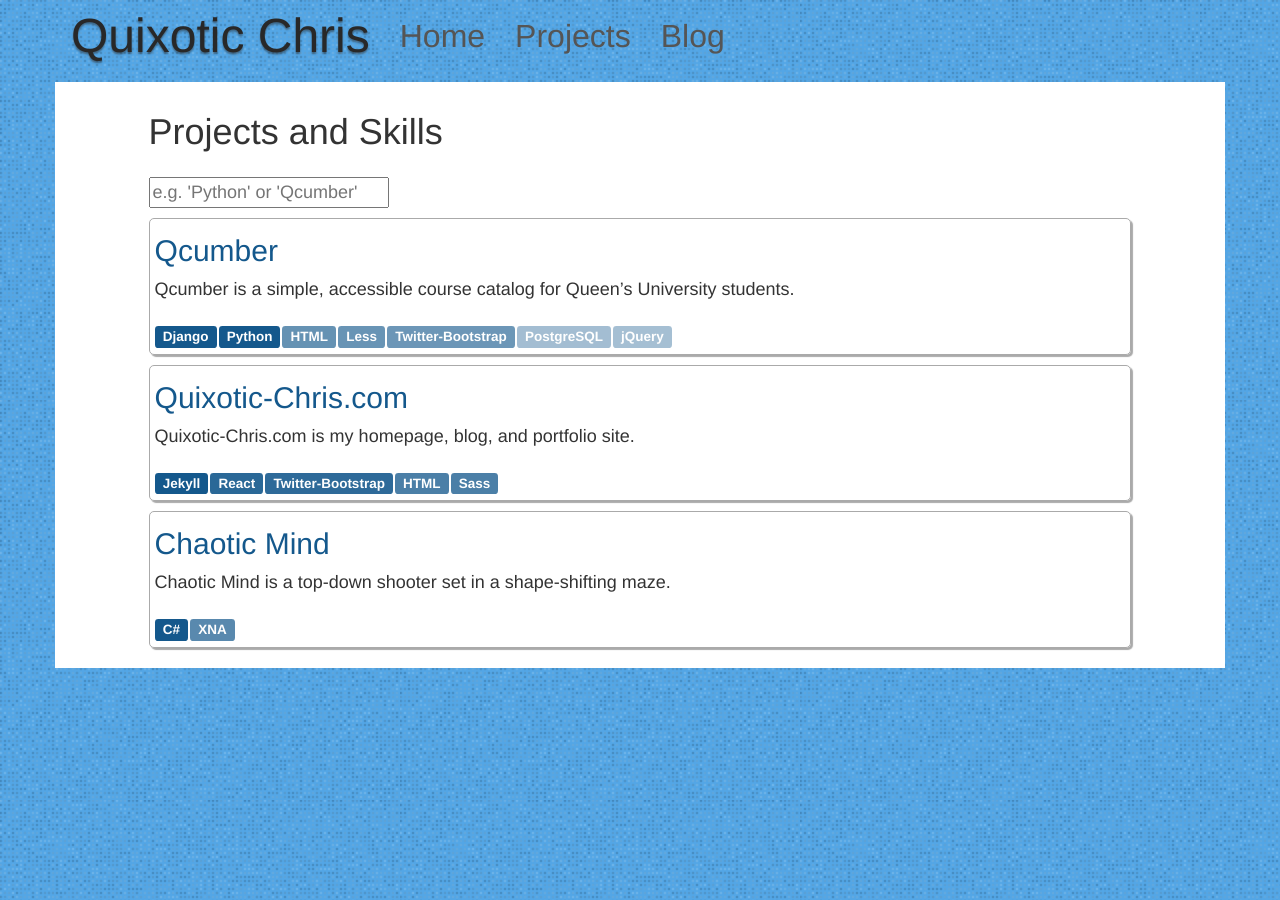
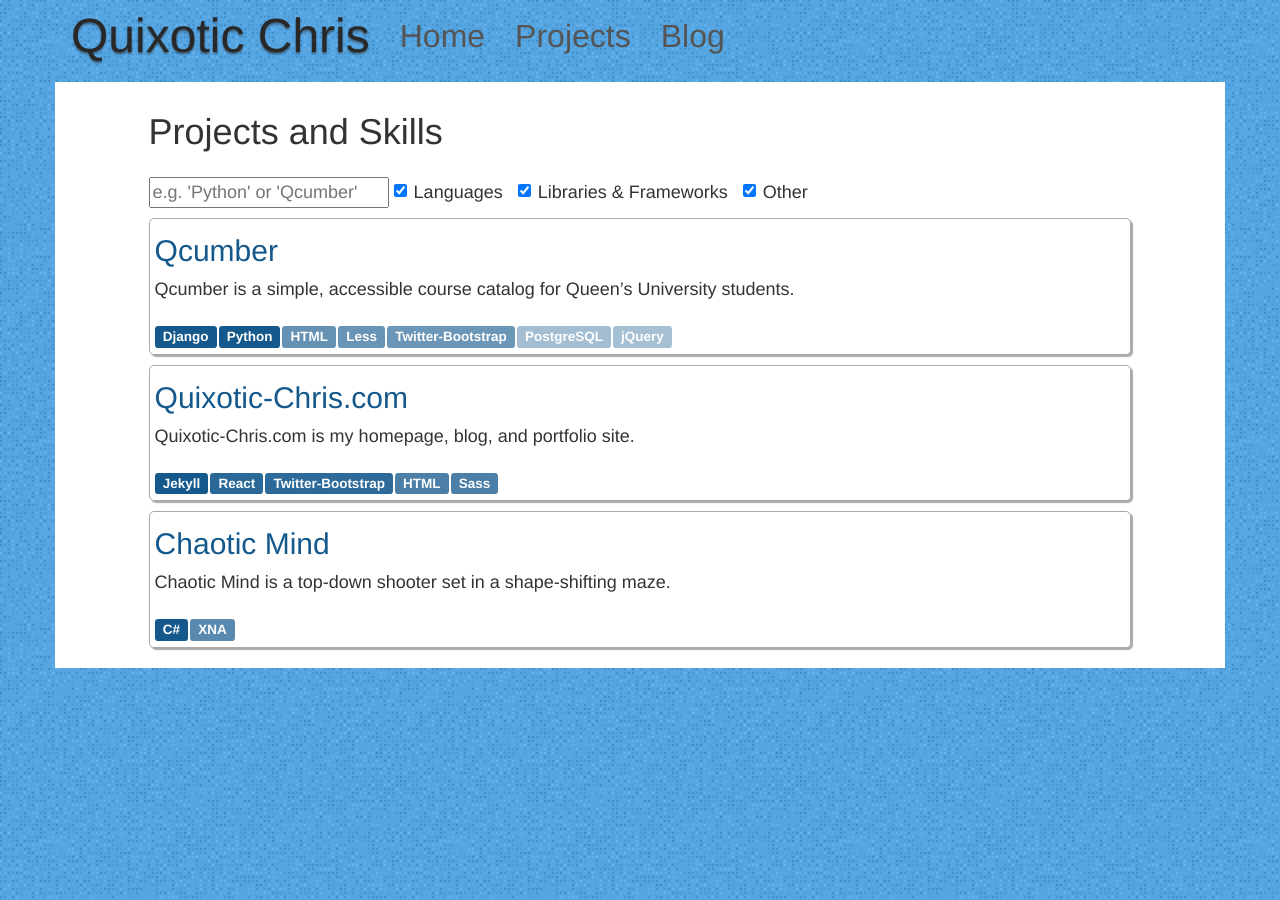
Before and after one commit to ChrisCooper/coopernetics, a Jekyll site: the page built from resume/index.html, in a window 1280 px wide. Built offline with Jekyll 4.4.1, drawn with Linux system fonts in a browser that asks for light colours; nearby versions of some CDN libraries.

Commit message:
filters start checked

```diff
--- a/_sass/resume.scss
+++ b/_sass/resume.scss
@@ -38,3 +38,7 @@
 	@include label-variant($brand-primary);
 	margin-right: 2px;
 }
+
+.filter-checks label {
+	@extend .checkbox-inline;
+}
--- a/resume/index.html
+++ b/resume/index.html
@@ -8,6 +8,17 @@ extra_css:
 
 <div class="filterContainer">
   <input class="filter" type="text" placeholder="e.g. 'Python' or 'Qcumber'">
+  <span class="filter-checks">
+    <label>
+      <input type="checkbox" id="checkLangs" value="langs" checked> Languages
+    </label>
+    <label>
+      <input type="checkbox" id="checkLibs" value="libs" checked> Libraries &amp; Frameworks
+    </label>
+    <label>
+      <input type="checkbox" id="checkOther" value="other" checked> Other
+    </label>
+  </span>
 </div>
 
 <div id="projects-list">
```
